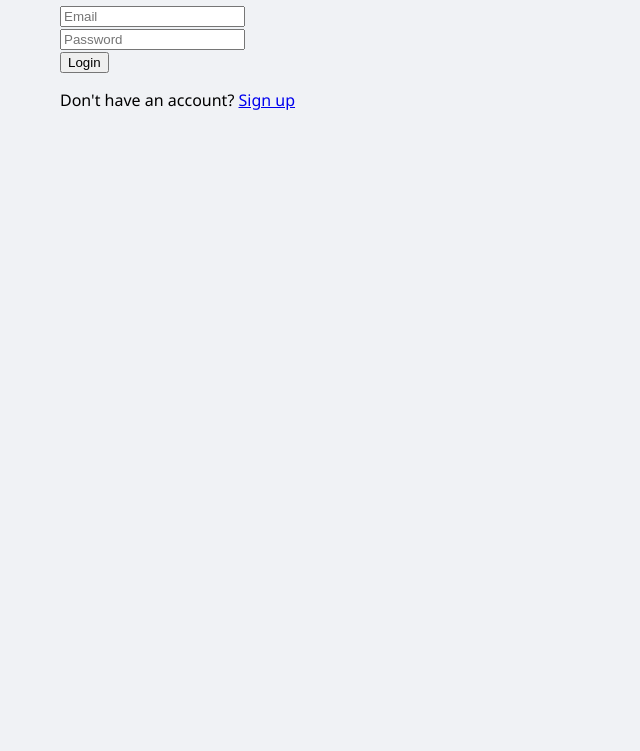
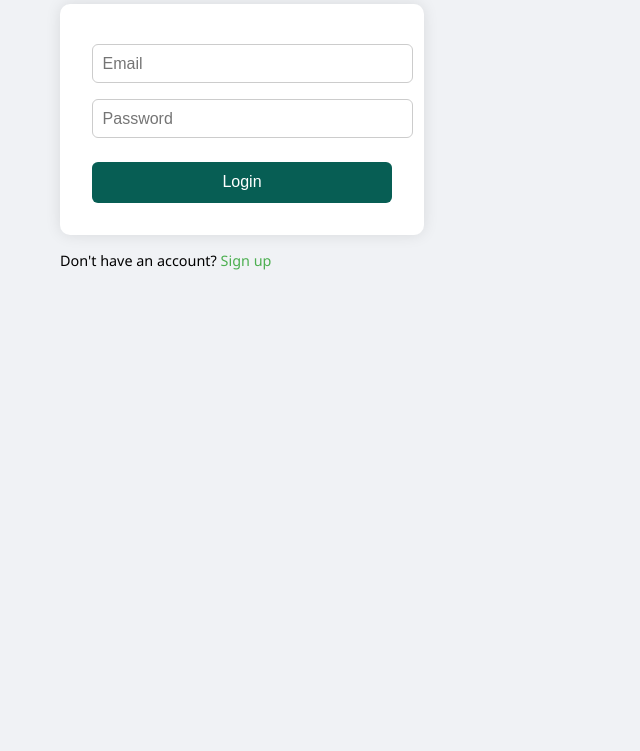
Before and after one commit to Naman354/ChatApp, a website: page chat-backend/chat-frontend/index.html in a window 1280 px wide. Shown: the part 89-840 px from the top of the page, without its empty margins (90-730 px from the left). Drawn offline with Linux system fonts and the light colour scheme.

Commit message:
Improved login and signup pages

```diff
--- a/chat-backend/chat-frontend/index.html
+++ b/chat-backend/chat-frontend/index.html
@@ -3,6 +3,62 @@
 <head>
 <meta charset="UTF-8">
 <title>Login</title>
+<style>
+  body {
+    font-family: Arial, sans-serif;
+    background: #f9f9f9;
+    display: flex;
+    justify-content: center;
+    align-items: center;
+    height: 100vh;
+    width: 50vb;
+    margin: 0;
+  }
+  form {
+    background: #fff;
+    padding: 2rem;
+    border-radius: 10px;
+    box-shadow: 0 0 15px rgba(0,0,0,0.1);
+    width: 300px;
+    text-align: center;
+  }
+  h2 {
+    margin-bottom: 1.5rem;
+  }
+  input {
+    width: 100%;
+    padding: 0.6rem;
+    margin: 0.5rem 0;
+    border: 1px solid #ccc;
+    border-radius: 6px;
+    font-size: 1rem;
+  }
+  button {
+    width: 100%;
+    padding: 0.7rem;
+    margin-top: 1rem;
+    border: none;
+    border-radius: 6px;
+    background: #075e54;
+    color: white;
+    font-size: 1rem;
+    cursor: pointer;
+  }
+  button:hover {
+    background: #0a7a66;
+  }
+  p {
+    margin-top: 1rem;
+    font-size: 0.9rem;
+  }
+  a {
+    color: #4CAF50;
+    text-decoration: none;
+  }
+  a:hover {
+    text-decoration: underline;
+  }
+</style>
 <link rel="stylesheet" href="css/style.css">
 </head>
 <body>
```
Also changed, not shown: chat-backend/chat-frontend/signup.html (+56 -0 lines).
